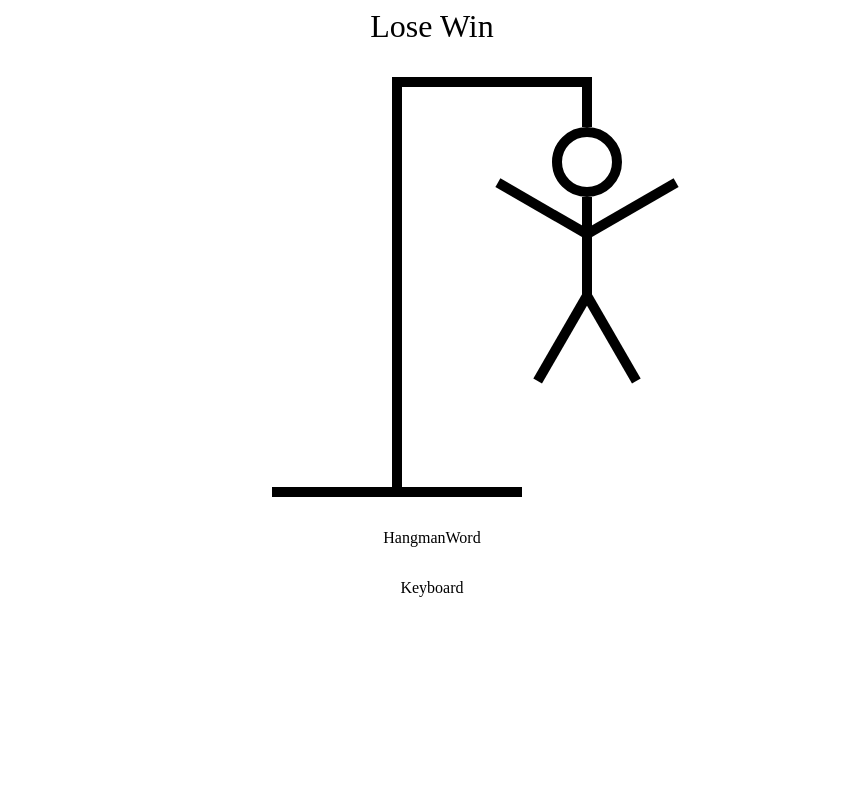
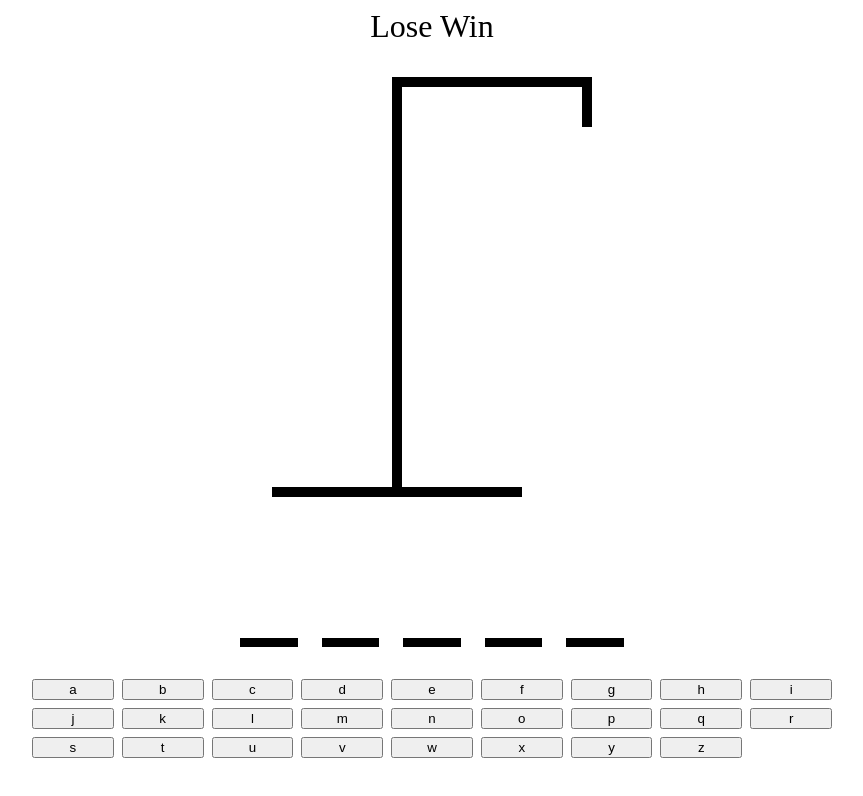
Before and after one commit to Ko-de-Koning/hangman, a React (Vite) app: page / in a window 1280 px wide. Shown: the top 796 px of the page, without its empty margins (208-1071 px from the left). Built offline with nearby package versions, Linux system fonts and the light colour scheme.

Commit message:
completed-drawing-component-logic

```diff
--- a/src/App.tsx
+++ b/src/App.tsx
@@ -11,6 +11,10 @@
 
   const [guessedLetters, setGuessedLetters] = useState<string[]>([]);
 
+  const incorrectLetters = guessedLetters.filter(
+    (letter) => !wordToGuess.includes(letter)
+  );
+
   return (
     <div
       style={{
@@ -23,9 +27,11 @@
       }}
     >
       <div style={{ fontSize: "2rem", textAlign: "center" }}> Lose Win</div>
-      <HangmanDrawing />
-      <HangmanWord />
-      <Keyboard />
+      <HangmanDrawing numberOfGuesses={incorrectLetters.length} />
+      <HangmanWord guessedLetters={guessedLetters} wordToGuess={wordToGuess} />
+      <div style={{ alignSelf: "stretch" }}>
+        <Keyboard />
+      </div>
     </div>
   );
 }
--- a/src/HangmanDrawing.tsx
+++ b/src/HangmanDrawing.tsx
@@ -86,15 +86,16 @@
   />
 );
 
-export const HangmanDrawing = () => {
+const BODY_PARTS = [HEAD, BODY, RIGHT_ARM, LEFT_ARM, RIGHT_LEG, LEFT_LEG];
+
+type HangmanDrawingProps = {
+  numberOfGuesses: number;
+};
+
+export function HangmanDrawing({ numberOfGuesses }: HangmanDrawingProps) {
   return (
     <div style={{ position: "relative" }}>
-      {HEAD}
-      {BODY}
-      {RIGHT_ARM}
-      {LEFT_ARM}
-      {RIGHT_LEG}
-      {LEFT_LEG}
+      {BODY_PARTS.slice(0, numberOfGuesses)}
       <div
         style={{
           height: "50px",
@@ -130,4 +131,4 @@
       />
     </div>
   );
-};
+}
--- a/src/HangmanWord.tsx
+++ b/src/HangmanWord.tsx
@@ -1,7 +1,40 @@
-import React from "react";
-
-const HangmanWord = () => {
-  return <div>HangmanWord</div>;
+type HangmanWordProps = {
+  guessedLetters: string[];
+  wordToGuess: string;
 };
 
+export function HangmanWord({ guessedLetters, wordToGuess }: HangmanWordProps) {
+  return (
+    <div
+      style={{
+        display: "flex",
+        gap: ".25em",
+        fontSize: "6rem",
+        fontWeight: "bold",
+        textTransform: "uppercase",
+        fontFamily: "monospace",
+      }}
+    >
+      {wordToGuess.split("").map((letter, index) => (
+        <span
+          style={{
+            borderBottom: ".1em solid black",
+          }}
+          key={index}
+        >
+          <span
+            style={{
+              visibility: guessedLetters.includes(letter)
+                ? "visible"
+                : "hidden",
+            }}
+          >
+            {letter}
+          </span>
+        </span>
+      ))}
+    </div>
+  );
+}
+
 export default HangmanWord;
--- /dev/null
+++ b/src/Keyboard.module.css
@@ -0,0 +1,25 @@
+.btn {
+  width: 100%;
+  border: 3px solid black;
+  aspect-ratio: 1 / 1;
+  background: none;
+  font-size: 2.5rem;
+  text-transform: uppercase;
+  padding: 0.5rem;
+  font-weight: bold;
+  cursor: pointer;
+  color: black;
+}
+
+.btn.active {
+  background-color: hsl(200, 100%, 50%);
+}
+
+.btn.inactive {
+  opacity: 0.3;
+}
+
+.btn:hover:not(:disabled),
+.btn:focus:not(:disabled) {
+  background-color: hsl(200, 100%, 75%);
+}
--- a/src/Keyboard.tsx
+++ b/src/Keyboard.tsx
@@ -1,7 +1,53 @@
 import React from "react";
+import styles from "./Keyboard.module.css";
+
+const KEYS = [
+  "a",
+  "b",
+  "c",
+  "d",
+  "e",
+  "f",
+  "g",
+  "h",
+  "i",
+  "j",
+  "k",
+  "l",
+  "m",
+  "n",
+  "o",
+  "p",
+  "q",
+  "r",
+  "s",
+  "t",
+  "u",
+  "v",
+  "w",
+  "x",
+  "y",
+  "z",
+];
 
 const Keyboard = () => {
-  return <div>Keyboard</div>;
+  return (
+    <div
+      style={{
+        display: "grid",
+        gridTemplateColumns: "repeat(auto-fit, minmax(75px, 1fr))",
+        gap: ".5rem",
+      }}
+    >
+      {KEYS.map((key) => {
+        return (
+          <button className={"${styles.btn}"} key={key}>
+            {key}
+          </button>
+        );
+      })}
+    </div>
+  );
 };
 
 export default Keyboard;
```
